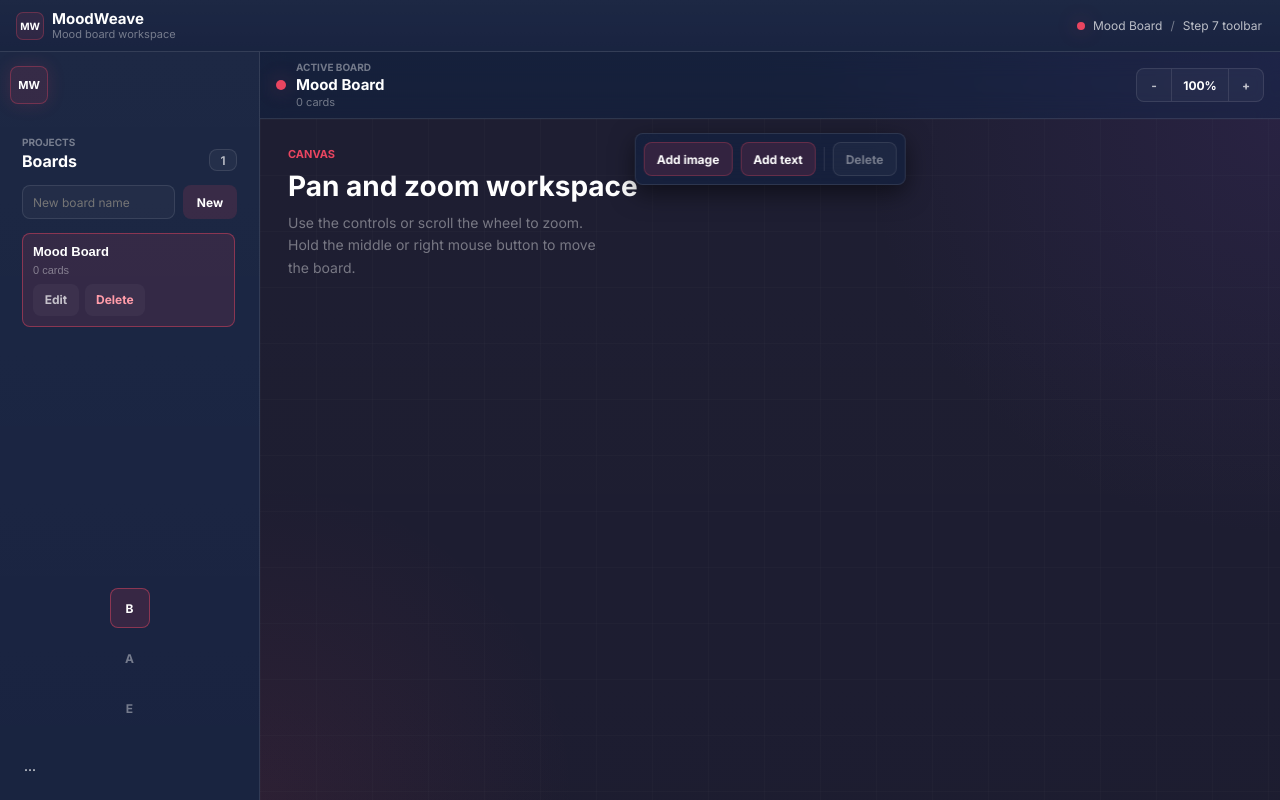
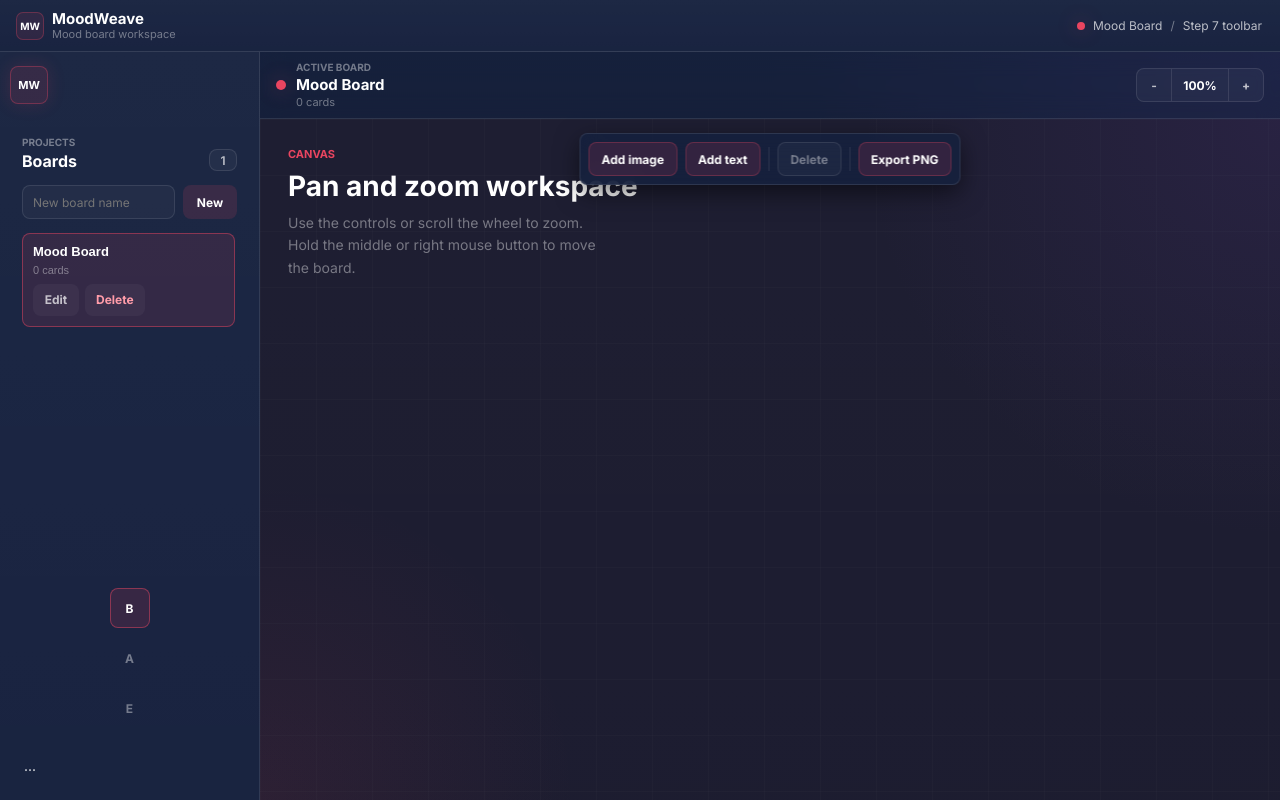
Before and after one commit to nobodycare-no/moodWeave, a Vue app: page / in a window 1280 px wide. Built offline with nearby package versions, Linux system fonts and the light colour scheme.

Commit message:
[Agent-C] feat: add PNG export

```diff
--- /dev/null
+++ b/src/components/ExportBtn.vue
@@ -0,0 +1,72 @@
+<script setup lang="ts">
+import { useExport } from '../composables/useExport'
+
+const { canExport, exportError, exportPng, isExporting } = useExport()
+</script>
+
+<template>
+  <div class="export-control">
+    <button
+      class="export-button"
+      type="button"
+      :disabled="!canExport || isExporting"
+      :aria-busy="isExporting"
+      title="Export board as PNG"
+      @click="exportPng"
+    >
+      {{ isExporting ? 'Exporting' : 'Export PNG' }}
+    </button>
+
+    <p v-if="exportError" class="export-error" role="status">{{ exportError }}</p>
+  </div>
+</template>
+
+<style scoped>
+.export-control {
+  position: relative;
+}
+
+.export-button {
+  display: inline-flex;
+  align-items: center;
+  justify-content: center;
+  height: 34px;
+  padding: 0 12px;
+  border: 1px solid rgba(233, 69, 96, 0.28);
+  border-radius: 8px;
+  background: rgba(233, 69, 96, 0.14);
+  color: var(--text-primary);
+  font: inherit;
+  font-size: 12px;
+  font-weight: 700;
+  cursor: pointer;
+  white-space: nowrap;
+}
+
+.export-button:hover:not(:disabled) {
+  background: rgba(233, 69, 96, 0.22);
+}
+
+.export-button:disabled {
+  border-color: var(--border-color);
+  background: rgba(255, 255, 255, 0.03);
+  color: var(--text-muted);
+  cursor: not-allowed;
+}
+
+.export-error {
+  position: absolute;
+  top: calc(100% + 8px);
+  right: 0;
+  z-index: 60;
+  width: 240px;
+  padding: 10px 12px;
+  border: 1px solid rgba(255, 156, 169, 0.28);
+  border-radius: 8px;
+  background: rgba(22, 33, 62, 0.96);
+  box-shadow: var(--shadow-lg);
+  color: #ff9ca9;
+  font-size: 12px;
+  line-height: 1.4;
+}
+</style>
--- a/src/components/TopToolbar.vue
+++ b/src/components/TopToolbar.vue
@@ -2,6 +2,7 @@
 import AddImageBtn from './AddImageBtn.vue'
 import AddTextBtn from './AddTextBtn.vue'
 import DeleteBtn from './DeleteBtn.vue'
+import ExportBtn from './ExportBtn.vue'
 </script>
 
 <template>
@@ -10,6 +11,8 @@ import DeleteBtn from './DeleteBtn.vue'
     <AddTextBtn />
     <span class="divider" aria-hidden="true"></span>
     <DeleteBtn />
+    <span class="divider" aria-hidden="true"></span>
+    <ExportBtn />
   </div>
 </template>
 
--- /dev/null
+++ b/src/composables/useExport.ts
@@ -0,0 +1,285 @@
+import { computed, ref } from 'vue'
+import { useBoard } from './useBoard'
+
+const EXPORT_PADDING = 80
+const EMPTY_WIDTH = 1200
+const EMPTY_HEIGHT = 800
+const GRID_SIZE = 56
+
+function roundedRect(
+  context: CanvasRenderingContext2D,
+  x: number,
+  y: number,
+  width: number,
+  height: number,
+  radius: number,
+) {
+  const nextRadius = Math.min(radius, width / 2, height / 2)
+  context.beginPath()
+  context.moveTo(x + nextRadius, y)
+  context.lineTo(x + width - nextRadius, y)
+  context.quadraticCurveTo(x + width, y, x + width, y + nextRadius)
+  context.lineTo(x + width, y + height - nextRadius)
+  context.quadraticCurveTo(x + width, y + height, x + width - nextRadius, y + height)
+  context.lineTo(x + nextRadius, y + height)
+  context.quadraticCurveTo(x, y + height, x, y + height - nextRadius)
+  context.lineTo(x, y + nextRadius)
+  context.quadraticCurveTo(x, y, x + nextRadius, y)
+  context.closePath()
+}
+
+function drawGrid(context: CanvasRenderingContext2D, width: number, height: number) {
+  context.save()
+  context.strokeStyle = 'rgba(255, 255, 255, 0.055)'
+  context.lineWidth = 1
+
+  for (let x = 0; x <= width; x += GRID_SIZE) {
+    context.beginPath()
+    context.moveTo(x, 0)
+    context.lineTo(x, height)
+    context.stroke()
+  }
+
+  for (let y = 0; y <= height; y += GRID_SIZE) {
+    context.beginPath()
+    context.moveTo(0, y)
+    context.lineTo(width, y)
+    context.stroke()
+  }
+
+  context.restore()
+}
+
+function wrapText(context: CanvasRenderingContext2D, text: string, maxWidth: number): string[] {
+  const paragraphs = text.split('\n')
+  const lines: string[] = []
+
+  function splitLongToken(token: string): string {
+    let segment = ''
+
+    for (const char of Array.from(token)) {
+      const nextSegment = `${segment}${char}`
+      if (segment && context.measureText(nextSegment).width > maxWidth) {
+        lines.push(segment)
+        segment = char
+        continue
+      }
+
+      segment = nextSegment
+    }
+
+    return segment
+  }
+
+  for (const paragraph of paragraphs) {
+    const words = paragraph.match(/\S+/g) ?? []
+
+    if (words.length === 0) {
+      lines.push('')
+      continue
+    }
+
+    let currentLine = ''
+
+    for (const word of words) {
+      if (!currentLine) {
+        currentLine =
+          context.measureText(word).width <= maxWidth ? word : splitLongToken(word)
+        continue
+      }
+
+      const testLine = currentLine ? `${currentLine} ${word}` : word
+      if (context.measureText(testLine).width <= maxWidth) {
+        currentLine = testLine
+        continue
+      }
+
+      lines.push(currentLine)
+
+      currentLine =
+        context.measureText(word).width <= maxWidth ? word : splitLongToken(word)
+    }
+
+    if (currentLine) {
+      lines.push(currentLine)
+    }
+  }
+
+  return lines
+}
+
+function loadImage(source: string): Promise<HTMLImageElement> {
+  return new Promise((resolve, reject) => {
+    const image = new Image()
+
+    if (!source.startsWith('data:')) {
+      image.crossOrigin = 'anonymous'
+    }
+
+    image.addEventListener('load', () => resolve(image))
+    image.addEventListener('error', () => reject(new Error('Image failed to load')))
+    image.src = source
+  })
+}
+
+function canvasToBlob(canvas: HTMLCanvasElement): Promise<Blob> {
+  return new Promise((resolve, reject) => {
+    try {
+      canvas.toBlob((blob) => {
+        if (!blob) {
+          reject(new Error('Canvas export failed'))
+          return
+        }
+
+        resolve(blob)
+      }, 'image/png')
+    } catch (error) {
+      reject(error instanceof Error ? error : new Error('Canvas export failed'))
+    }
+  })
+}
+
+function downloadBlob(blob: Blob, filename: string) {
+  const url = URL.createObjectURL(blob)
+  const link = document.createElement('a')
+  link.href = url
+  link.download = filename
+  link.click()
+  URL.revokeObjectURL(url)
+}
+
+function slugify(value: string): string {
+  const slug = value
+    .trim()
+    .toLowerCase()
+    .replace(/[^a-z0-9]+/g, '-')
+    .replace(/(^-|-$)/g, '')
+
+  return slug || 'moodweave-board'
+}
+
+export function useExport() {
+  const { currentBoard } = useBoard()
+  const isExporting = ref(false)
+  const exportError = ref('')
+
+  const canExport = computed(() => Boolean(currentBoard.value))
+
+  async function exportPng() {
+    if (!currentBoard.value || isExporting.value) {
+      return
+    }
+
+    isExporting.value = true
+    exportError.value = ''
+
+    try {
+      const cards = currentBoard.value.cards
+      const bounds = cards.length
+        ? cards.reduce(
+            (acc, card) => ({
+              minX: Math.min(acc.minX, card.x),
+              minY: Math.min(acc.minY, card.y),
+              maxX: Math.max(acc.maxX, card.x + card.width),
+              maxY: Math.max(acc.maxY, card.y + card.height),
+            }),
+            {
+              minX: cards[0]?.x ?? 0,
+              minY: cards[0]?.y ?? 0,
+              maxX: (cards[0]?.x ?? 0) + (cards[0]?.width ?? EMPTY_WIDTH),
+              maxY: (cards[0]?.y ?? 0) + (cards[0]?.height ?? EMPTY_HEIGHT),
+            },
+          )
+        : { minX: 0, minY: 0, maxX: EMPTY_WIDTH, maxY: EMPTY_HEIGHT }
+
+      const width = Math.ceil(Math.max(EMPTY_WIDTH, bounds.maxX - bounds.minX + EXPORT_PADDING * 2))
+      const height = Math.ceil(Math.max(EMPTY_HEIGHT, bounds.maxY - bounds.minY + EXPORT_PADDING * 2))
+      const originX = bounds.minX - EXPORT_PADDING
+      const originY = bounds.minY - EXPORT_PADDING
+      const canvas = document.createElement('canvas')
+      const ratio = window.devicePixelRatio || 1
+      canvas.width = width * ratio
+      canvas.height = height * ratio
+      canvas.style.width = `${width}px`
+      canvas.style.height = `${height}px`
+
+      const context = canvas.getContext('2d')
+      if (!context) {
+        throw new Error('Canvas is not available')
+      }
+
+      context.scale(ratio, ratio)
+      context.fillStyle = '#1a1a2e'
+      context.fillRect(0, 0, width, height)
+      drawGrid(context, width, height)
+
+      for (const card of [...cards].sort((a, b) => a.zIndex - b.zIndex)) {
+        const x = card.x - originX
+        const y = card.y - originY
+
+        if (card.type === 'image') {
+          roundedRect(context, x, y, card.width, card.height, 8)
+          context.save()
+          context.clip()
+          context.fillStyle = 'rgba(255, 255, 255, 0.06)'
+          context.fillRect(x, y, card.width, card.height)
+
+          try {
+            const image = await loadImage(card.content)
+            const scale = Math.max(card.width / image.width, card.height / image.height)
+            const drawWidth = image.width * scale
+            const drawHeight = image.height * scale
+            context.drawImage(
+              image,
+              x + (card.width - drawWidth) / 2,
+              y + (card.height - drawHeight) / 2,
+              drawWidth,
+              drawHeight,
+            )
+          } catch {
+            context.fillStyle = 'rgba(255, 255, 255, 0.14)'
+            context.fillRect(x, y, card.width, card.height)
+            context.fillStyle = 'rgba(255, 255, 255, 0.72)'
+            context.font = '700 14px Inter, Arial, sans-serif'
+            context.fillText('Image unavailable', x + 18, y + 32)
+          }
+
+          context.restore()
+          context.strokeStyle = 'rgba(255, 255, 255, 0.18)'
+          context.lineWidth = 1
+          roundedRect(context, x, y, card.width, card.height, 8)
+          context.stroke()
+          continue
+        }
+
+        roundedRect(context, x, y, card.width, card.height, 8)
+        context.fillStyle = 'rgba(22, 33, 62, 0.92)'
+        context.fill()
+        context.strokeStyle = 'rgba(255, 255, 255, 0.18)'
+        context.stroke()
+
+        context.fillStyle = '#ffffff'
+        context.font = '18px Inter, Arial, sans-serif'
+        context.textBaseline = 'top'
+        const lines = wrapText(context, card.content, card.width - 32)
+        lines.slice(0, 8).forEach((line, index) => {
+          context.fillText(line, x + 16, y + 16 + index * 26)
+        })
+      }
+
+      const blob = await canvasToBlob(canvas)
+      downloadBlob(blob, `${slugify(currentBoard.value.name)}.png`)
+    } catch {
+      exportError.value = 'Export failed. Remote images may block PNG export.'
+    } finally {
+      isExporting.value = false
+    }
+  }
+
+  return {
+    canExport,
+    exportError,
+    exportPng,
+    isExporting,
+  }
+}
```
Also changed, not shown: 1 other file (tests, documents, lock files or other folders).
